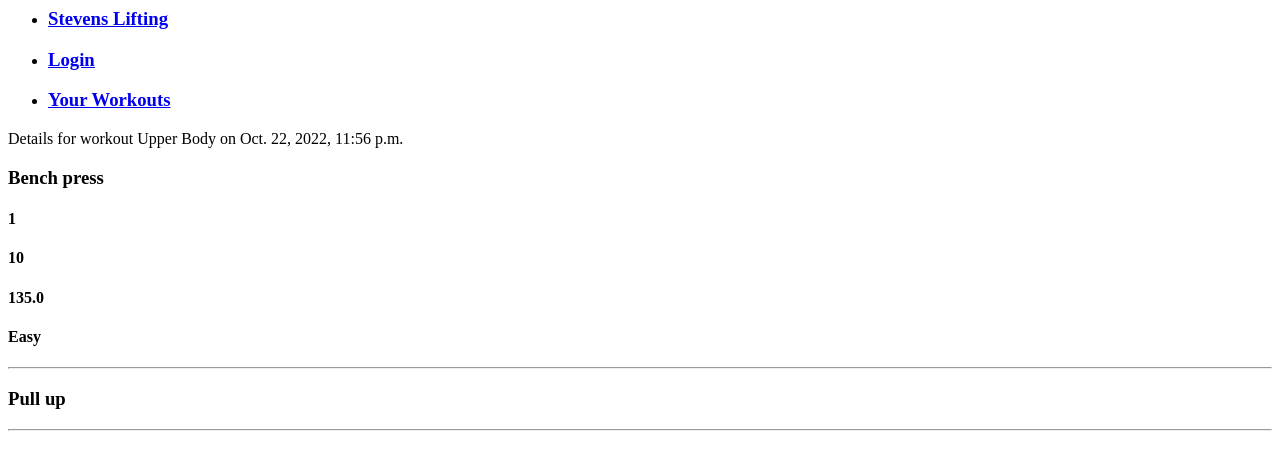
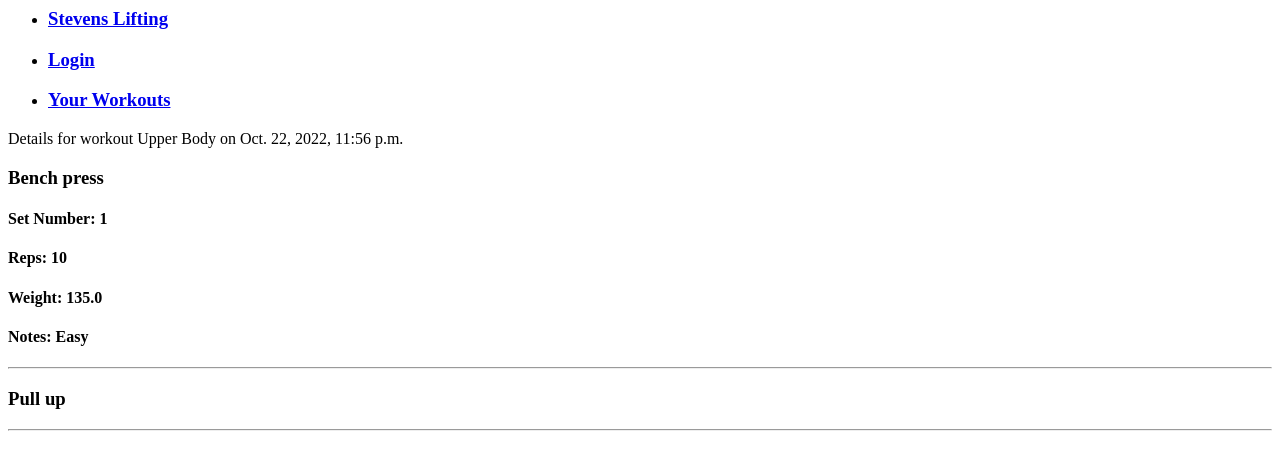
Before and after one commit to rehmanh/StevensLifting, a Django app: page /workout/1 in a window 1280 px wide. Shown: the top 470 px of the page. Run offline with Django 4.2, Linux system fonts and the light colour scheme; data comes from the database, SQL or seed files in the repository; both versions use the stored data as it was after the commit.

Commit message:
Temporary 404 page that's not currently working

```diff
--- /dev/null
+++ b/stevenslifting/base/templates/base/404.html
@@ -0,0 +1,5 @@
+{% include 'base/navbar.html' %}
+<div>
+    Oops, it looks like there is nothing to see here!
+</div>
+<!-- implement real 404 page, perhaps with a message passed in that would show the exact nature of the message that was thrown -->
--- a/stevenslifting/base/templates/base/workout.html
+++ b/stevenslifting/base/templates/base/workout.html
@@ -7,10 +7,10 @@
             {{exercise.exercise_name}}
         </h3>
         {% for set in exercise.sets %}
-            <h4>{{set.set_number}}</h4>
-            <h4>{{set.num_repititions}}</h4>
-            <h4>{{set.weight}}</h4>
-            <h4>{{set.notes}}</h4>
+            <h4>Set Number: {{set.set_number}}</h4>
+            <h4>Reps: {{set.num_repititions}}</h4>
+            <h4>Weight: {{set.weight}}</h4>
+            <h4>Notes: {{set.notes}}</h4>
         {% endfor %}
     </div>
     <hr>
--- a/stevenslifting/base/views.py
+++ b/stevenslifting/base/views.py
@@ -52,6 +52,8 @@ def workouts(request):
                 'user': member
             }
         return render(request, 'base/workouts.html', context)
+    else:
+        return render('base/404.html')
 
 def workout(request, pk):
     workout = Workout.objects.get(id=pk)
@@ -64,4 +66,6 @@ def workout(request, pk):
             'workout': workout,
             'exercises': exercises
         }
-    return render(request, 'base/workout.html', context)
+        return render(request, 'base/workout.html', context)
+    else:
+        return render('base/404.html')
```
Also changed, not shown: stevenslifting/db.sqlite3.
